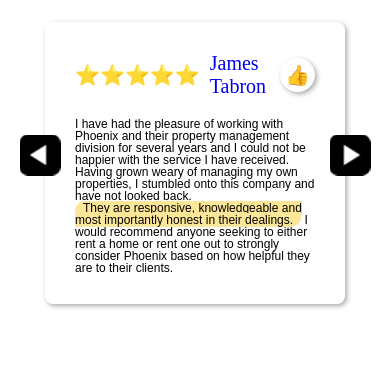
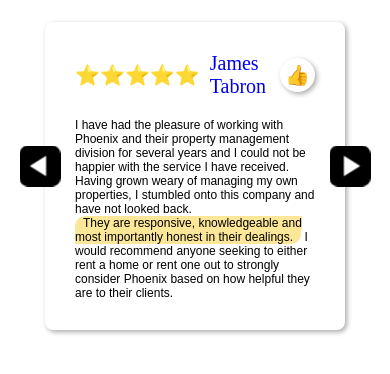
Before and after one commit to benjwu2/testimonials-carousel-component, a plain HTML site: page index.html in a window 390 px wide. Shown: the part 156-530 px from the top of the page. Drawn offline with Linux system fonts and the light colour scheme.

Commit message:
adjust line height for text

```diff
--- a/index.css
+++ b/index.css
@@ -186,12 +186,12 @@
   }
 
   .testimonial__text {
-    line-height: 12px;
+    line-height: 14px;
     font-size: 12px;
   }
 
   .testimonial__text-emphasis {
-    line-height: 12px;
+    line-height: 14px;
     font-size: 12px;
   }
 }
```
